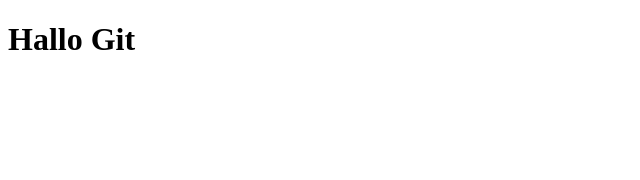
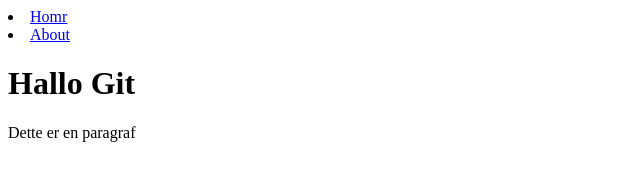
Before and after one commit to ArgTang/GitIntroH2016, a plain HTML site: page index.html in a window 1280 px wide. Shown: the whole page, without its empty margins (0-640 px from the left). Drawn offline with Linux system fonts and the light colour scheme.

Commit message:
Changed Index

```diff
--- a/index.html
+++ b/index.html
@@ -5,6 +5,11 @@
     <title>GIT-intro h2016</title>
 </head>
 <body>
+    <nav>
+        <li><a href="Home">Homr</a></li>
+        <li><a href="About">About</a></li>
+    </nav>
     <h1>Hallo Git</h1>
+    <p>Dette er en paragraf</p>
 </body>
 </html>
```
